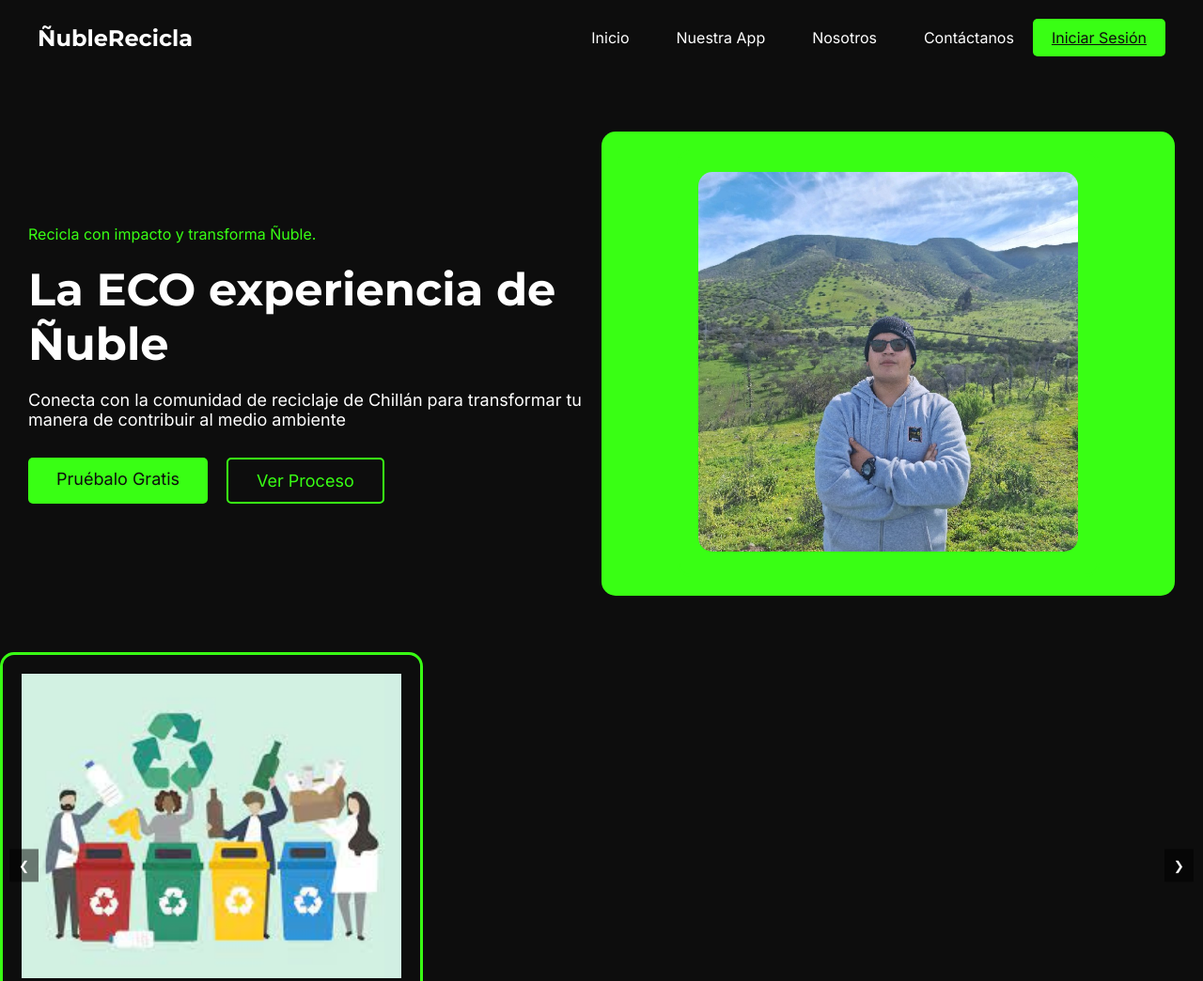
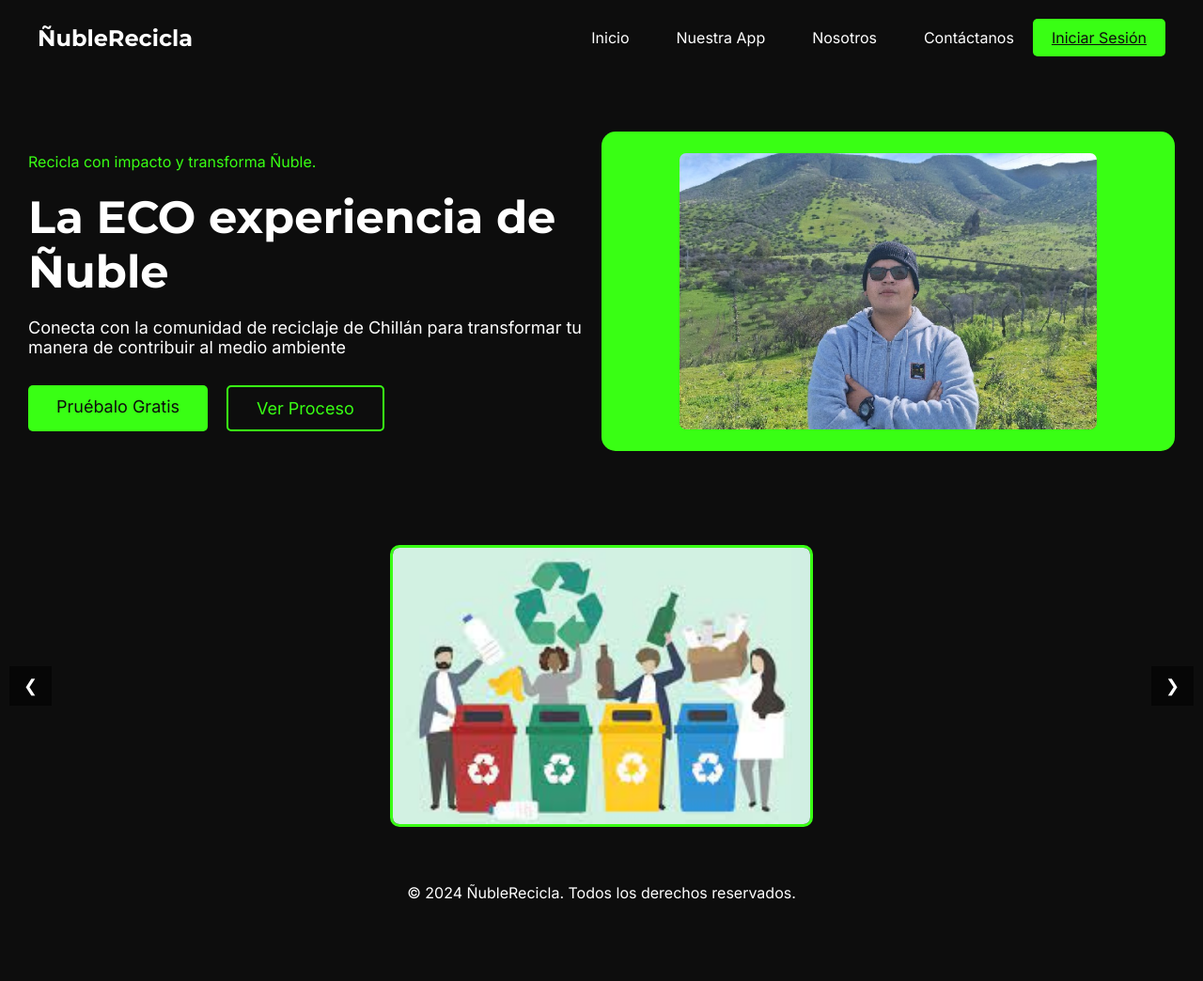
Before and after one commit to Amaz0nCs/NubleR, a plain HTML site: page index.html in a window 1280 px wide. Shown: the top 1044 px of the page at 94% size. After the commit the page ends 980 px from the top, so only its background shows below. Drawn offline with Linux system fonts and the light colour scheme.

Commit message:
Update styles.css

```diff
--- a/styles.css
+++ b/styles.css
@@ -14,16 +14,16 @@ header {
     display: flex;
     justify-content: space-between;
     align-items: center;
-    padding: 20px 40px; /* Espacio a los lados del header */
+    padding: 20px 40px;
     background-color: #0D0D0D;
-    flex-wrap: wrap; /* Permitir que el contenido se envuelva en pantallas pequeñas */
+    flex-wrap: wrap;
 }
 
 .logo {
     display: flex;
     align-items: center;
-    justify-content: flex-start; /* Mantiene el logo alineado a la izquierda */
-    margin-right: 80px; /* Aumentado el margen a la derecha del logo */
+    justify-content: flex-start;
+    margin-right: 80px;
 }
 
 .logo h1 {
@@ -34,15 +34,15 @@ header {
 
 nav {
     display: flex;
-    justify-content: flex-end; /* Mantiene el menú a la derecha */
-    align-items: center; /* Alinea verticalmente el botón con el menú */
-    flex-grow: 1; /* Permite que el menú use el espacio restante */
+    justify-content: flex-end;
+    align-items: center;
+    flex-grow: 1;
 }
 
 .menu {
     list-style: none;
     display: flex;
-    gap: 50px; /* Más espacio entre los elementos del menú */
+    gap: 50px;
 }
 
 .menu li a {
@@ -57,19 +57,19 @@ nav {
 }
 
 .login-button {
-    display: inline-block; /* Permitir que el botón se alinee en línea con el menú */
-    padding: 10px 20px; /* Espaciado del botón de inicio de sesión */
-    background-color: #39FF14; /* Color de fondo del botón */
-    color: #0D0D0D; /* Color del texto del botón */
-    border: none; /* Sin borde */
-    border-radius: 5px; /* Bordes redondeados */
-    cursor: pointer; /* Cambia el cursor al pasar sobre el botón */
-    transition: background-color 0.3s; /* Transición para el hover */
-    margin-left: 20px; /* Margen a la izquierda del botón para separarlo del menú */
+    display: inline-block;
+    padding: 10px 20px;
+    background-color: #39FF14;
+    color: #0D0D0D;
+    border: none;
+    border-radius: 5px;
+    cursor: pointer;
+    transition: background-color 0.3s;
+    margin-left: 20px;
 }
 
 .login-button:hover {
-    background-color: #32CC12; /* Color al pasar el mouse sobre el botón */
+    background-color: #32CC12;
 }
 
 .hero {
@@ -79,7 +79,7 @@ nav {
     padding: 60px 30px;
     background-color: #0D0D0D;
     position: relative;
-    flex-wrap: wrap; /* Permitir que el contenido se envuelva en pantallas pequeñas */
+    flex-wrap: wrap;
 }
 
 .text-content {
@@ -149,26 +149,29 @@ nav {
     justify-content: center;
     align-items: center;
     position: relative;
-    border-radius: 15px; /* Bordes redondeados para el contenedor */
-    overflow: hidden; /* Para que los bordes redondeados se apliquen correctamente */
-    background-color: #39FF14; /* Asegura que el cuadrado verde sea visible */
-    padding: 20px; /* Espacio dentro del cuadrado */
+    border-radius: 15px;
+    overflow: hidden;
+    background-color: #39FF14;
+    padding: 20px;
 }
 
 .image-border {
-    border: 3px solid #39FF14;
-    padding: 20px;
-    width: 100%;
-    max-width: 450px;
-    height: 100%;
-    top: 0;
-    border-radius: 15px; /* Bordes redondeados para el borde */
+    border: 3px solid #39FF14; /* Borde verde */
+    padding: 0; /* Sin padding, se ajusta al contenedor */
+    width: 100%; /* Ocupa todo el ancho */
+    max-width: 450px; /* Ajusta el ancho máximo según sea necesario */
+    height: 300px; /* Establece una altura fija para el borde */
+    display: flex; /* Flex para centrar la imagen */
+    justify-content: center; /* Centra la imagen horizontalmente */
+    align-items: center; /* Centra la imagen verticalmente */
+    overflow: hidden; /* Oculta el desbordamiento */
+    border-radius: 10px; /* Bordes redondeados */
 }
 
-.mountain-image {
-    max-width: 100%;
-    height: auto;
-    border-radius: 15px; /* Bordes redondeados para la imagen */
+.image-border img {
+    width: 100%; /* La imagen ocupa el ancho del borde */
+    height: 100%; /* La imagen ocupa la altura del borde */
+    object-fit: cover; /* Asegura que la imagen cubra todo el borde sin distorsionarse */
 }
 
 footer {
@@ -177,49 +180,47 @@ footer {
     background-color: #0D0D0D;
     color: #FFFFFF;
     font-family: 'Inter', sans-serif;
-    position: relative; /* Asegura que el footer esté en el flujo del documento */
-    bottom: 0; /* Coloca el footer en la parte inferior */
-    width: 100%; /* Asegura que el footer ocupe el ancho completo */
+    position: relative;
+    bottom: 0;
+    width: 100%;
 }
 
-/* Estilo para el carrusel */
 .carrusel {
-    width: 100%; /* El ancho completo de la pantalla */
-    overflow: hidden; /* Ocultar los elementos fuera de la vista */
     position: relative;
-    margin-bottom: 0; /* Asegura que no haya margen inferior */
+    overflow: hidden;
+    margin: 40px 0;
+    width: 100%;
 }
 
 .carrusel-container {
-    display: flex; /* Disposición horizontal */
-    transition: transform 0.5s ease-in-out; /* Transición suave */
+    display: flex;
+    transition: transform 0.5s ease;
 }
 
 .carrusel-item {
-    min-width: 100%; /* Cada imagen ocupa el 100% del contenedor */
-    box-sizing: border-box;
-}
-
-.carrusel-item img {
-    width: 100%; /* Imagenes ajustadas al tamaño del contenedor */
-    height: auto; /* Mantiene la relación de aspecto */
+    min-width: 100%;
+    display: flex;
+    justify-content: center;
+    align-items: center;
 }
 
 .carrusel-btn {
-    position: absolute; /* Posiciona el botón */
-    top: 50%; /* Centrado verticalmente */
-    transform: translateY(-50%); /* Ajusta el centrado */
-    background-color: rgba(0, 0, 0, 0.5); /* Fondo semitransparente */
-    color: #fff; /* Color del texto */
-    border: none; /* Sin borde */
-    padding: 10px; /* Espaciado del botón */
-    cursor: pointer; /* Cambia el cursor al pasar sobre el botón */
+    position: absolute;
+    top: 50%;
+    transform: translateY(-50%);
+    background-color: rgba(0, 0, 0, 0.5);
+    color: white;
+    border: none;
+    padding: 10px 15px;
+    cursor: pointer;
+    font-size: 18px;
+    z-index: 1;
 }
 
-.prev {
-    left: 10px; /* Posición a la izquierda */
+.carrusel-btn.prev {
+    left: 10px;
 }
 
-.next {
-    right: 10px; /* Posición a la derecha */
+.carrusel-btn.next {
+    right: 10px;
 }
```
